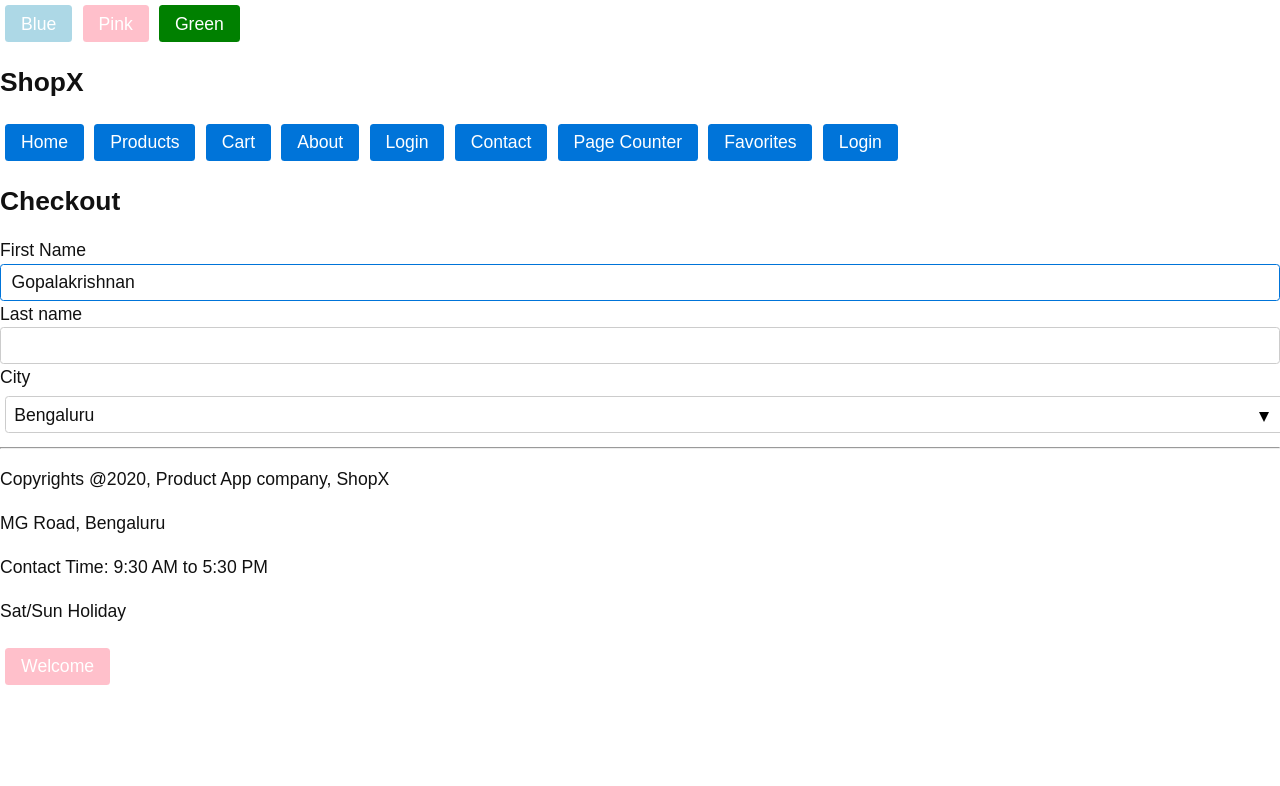
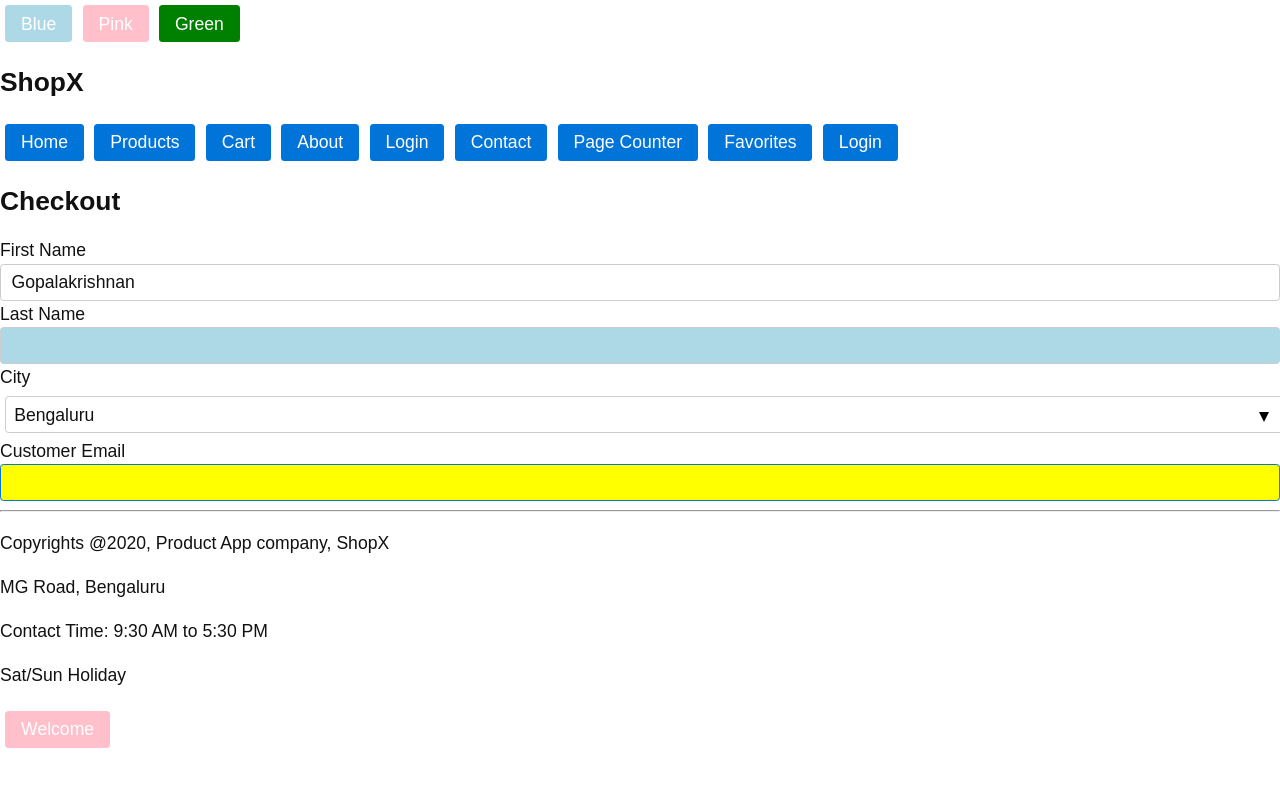
Before and after one commit to nodesense/cgi-react-2020, a React (Create React App) app: page /checkout in a window 1280 px wide. Shown: the top 786 px of the page. Built offline with nearby package versions, Linux system fonts and the light colour scheme.

Commit message:
custom local storage hook

```diff
--- a/src/app/cart/pages/Checkout.js
+++ b/src/app/cart/pages/Checkout.js
@@ -11,6 +11,22 @@ import React from 'react';
 // End user interact with Real dom
 // Forms are control, accept inputs from the user
 
+//forwardRef, the second arg shall be ref reference from parent component
+//ref represent emailRef created in parent
+const  Input = React.forwardRef((props, ref) => {
+    //otherProps contains everything from props except label, name
+    const {label, name, ...otherProps} = props
+
+    return (
+        <div>
+            <label htmlFor={name}>
+                {label}
+            </label>
+            <input name={name} ref={ref} {...otherProps} />
+        </div>
+    )
+})
+
 class Checkout extends React.Component {
     constructor(props) {
         super(props)
@@ -18,11 +34,13 @@ class Checkout extends React.Component {
         this.state = {
             firstname: 'Gopalakrishnan',
             lastname: '',
-            city: ''
+            city: '',
+            customerEmail: ''
         }
 
         // don't assign ref to state, as ref is reference to dom, control/ui, not a data
         this.firstnameRef = React.createRef();
+        this.emailRef = React.createRef();
     }
 
     componentDidMount() {
@@ -30,7 +48,11 @@ class Checkout extends React.Component {
         // always use ref in componentDidMount and/or componentDidUpdate
         // current is a real dom, input tag
         console.log("REAL DOM", this.firstnameRef.current)
-        this.firstnameRef.current.focus(); // set the cursor to input element
+
+        // this.firstnameRef.current.focus(); // set the cursor to input element
+
+        // forwardRef, current is for input field, in <Input email
+        this.emailRef.current.focus()
     }
 
     handleChange = (e) => {
@@ -66,11 +88,15 @@ class Checkout extends React.Component {
                            ref={this.firstnameRef}
                            />
 
-                    Last name
-                    <input name="lastname" type="text"
-                           value={this.state.lastname}
-                           onChange={this.handleChange}
-                           />
+                    <Input
+                        label="Last Name"
+                        name="lastname" type="text"
+                        value={this.state.lastname}
+                        onChange={this.handleChange}
+                        style = { {background: 'lightblue'} }
+
+                        onChange={this.handleChange}
+                    />
 
                     City
                     <select name="city"
@@ -81,6 +107,18 @@ class Checkout extends React.Component {
                         <option value="PUN">Pune</option>
                         <option value="MUM">Mumbai</option>
                     </select>
+
+                    <Input
+                        label="Customer Email"
+                        ref={this.emailRef}
+                        name="customerEmail"
+                        type="email"
+                        value={this.state.customerEmail}
+                        style = { {background: 'yellow'} }
+
+                        onChange={this.handleChange}
+                    />
+
                 </form>
             </div>
         )
```
Also changed, not shown: notes/day5.md (+30 -0 lines).
